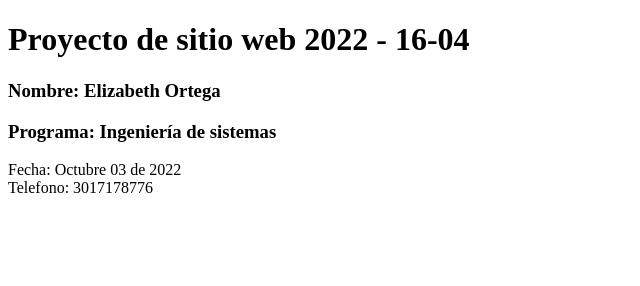
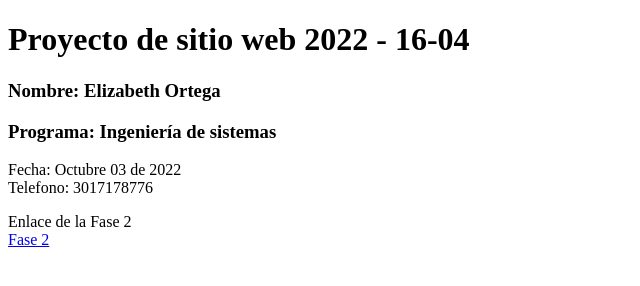
Before and after one commit to eortega92/DSW-ElizabethOrtega, a plain HTML site: page index.html in a window 1280 px wide. Shown: the whole page, without its empty margins (0-640 px from the left). Drawn offline with Linux system fonts and the light colour scheme.

Commit message:
index
se le agrego enlace de la fase 2 a la pagina index

```diff
--- a/index.html
+++ b/index.html
@@ -4,7 +4,7 @@
     <meta charset="UTF-8">
     <meta http-equiv="X-UA-Compatible" content="IE=edge">
     <meta name="viewport" content="width=device-width, initial-scale=1.0">
-    <title>Document</title>
+    <title>Fase1</title>
 </head>
 <body>
     <h1>Proyecto de sitio web 2022 - 16-04</h1>
@@ -13,5 +13,8 @@
     <p>Fecha: Octubre 03 de 2022 <br>
     Telefono: 3017178776
     </p>
+    <p> Enlace de la Fase 2 <br>
+        <a href="file:///C:/Users/Usuario/Documents/GitHub/DSW-ElizabethOrtega/FASE%202/desing.html"> Fase 2 </a>
+    </p>
 </body>
 </html>
```
